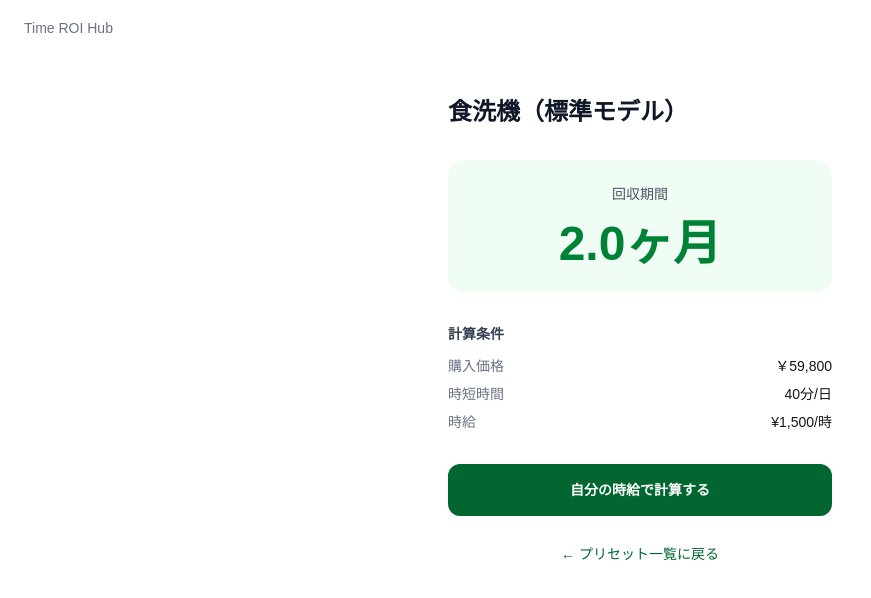
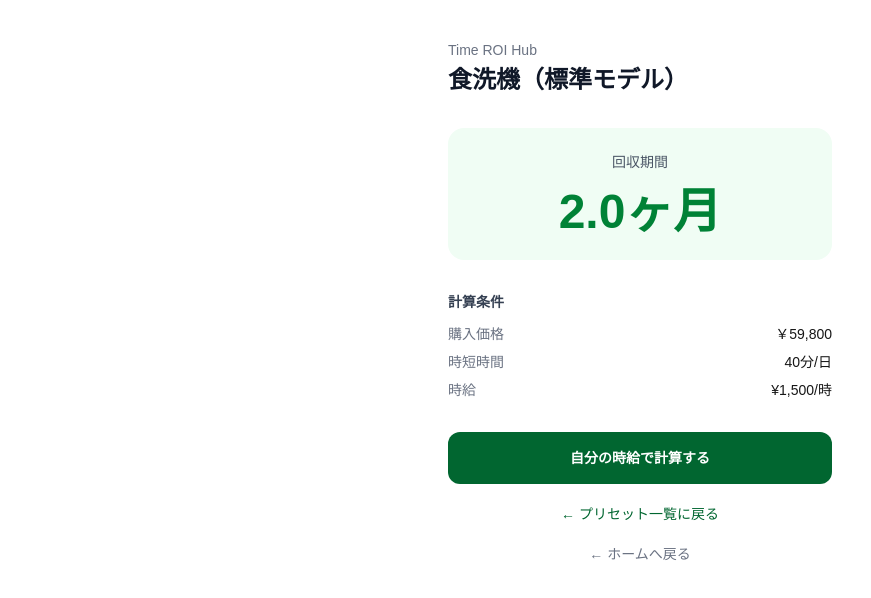
Before and after one commit to nagi558/Time-ROI-Hub, a Next.js app: page /presets/dishwasher in a window 1280 px wide. Shown: the top 598 px of the page, without its empty margins (0-871 px from the left). Built offline with nearby package versions, Linux system fonts and the light colour scheme.

Commit message:
feat: 各ページにホームへ戻るボタンを追加

```diff
--- a/src/app/calculate/page.tsx
+++ b/src/app/calculate/page.tsx
@@ -92,7 +92,7 @@ function CalculateForm() {
         </div>
       </div>
 
-      <div className="flex flex-col gap-3">
+      <div className="flex flex-col gap-1">
         <button
           onClick={handleSubmit}
           className="w-full py-4 bg-green-800 text-white text-sm font-semibold rounded-xl hover:bg-green-900 transition-colors"
@@ -105,6 +105,12 @@ function CalculateForm() {
         >
           プリセットから選ぶ ›
         </Link>
+        <Link
+          href="/"
+          className="w-full text-center text-sm text-gray-500 font-medium"
+        >
+          ← ホームへ戻る
+        </Link>
       </div>
     </div>
   )
@@ -115,6 +121,7 @@ export default function CalculatePage() {
     <main className="flex flex-col items-center min-h-screen px-6 py-10 bg-white">
       <div className="w-full max-w-sm flex flex-col gap-8">
         <div className="flex flex-col gap-1">
+          <p className="text-sm text-gray-500">Time ROI Hub</p>
           <h1 className="text-2xl font-bold text-gray-900">
             投資回収シミュレーション
           </h1>
--- a/src/app/layout.tsx
+++ b/src/app/layout.tsx
@@ -1,7 +1,6 @@
 import type { Metadata } from 'next'
 import { Geist } from 'next/font/google'
 import './globals.css'
-import Header from '@/components/layout/Header'
 
 const geistSans = Geist({
   variable: '--font-geist-sans',
@@ -29,7 +28,6 @@ export default function RootLayout({
   return (
     <html lang="ja" className={`${geistSans.variable} h-full antialiased`}>
       <body className="min-h-full flex flex-col">
-        <Header />
         {children}
       </body>
     </html>
--- a/src/app/presets/[slug]/page.tsx
+++ b/src/app/presets/[slug]/page.tsx
@@ -39,6 +39,7 @@ export default async function PresetDetailPage({ params }: Props) {
     <main className="flex flex-col items-center min-h-screen px-6 py-10 bg-white">
       <div className="w-full max-w-sm flex flex-col gap-8">
         <div className="flex flex-col gap-1">
+          <p className="text-sm text-gray-500">Time ROI Hub</p>
           <h1 className="text-2xl font-bold text-gray-900">{preset.name}</h1>
         </div>
 
@@ -69,7 +70,7 @@ export default async function PresetDetailPage({ params }: Props) {
           </div>
         </div>
 
-        <div className="flex flex-col gap-3">
+        <div className="flex flex-col gap-1">
           <Link
             href={`/calculate?price=${preset.defaultPrice}&time=${preset.timeSavedPerDay}`}
             className="w-full py-4 bg-green-800 text-white text-center text-sm font-semibold rounded-xl hover:bg-green-900 transition-colors"
@@ -82,6 +83,12 @@ export default async function PresetDetailPage({ params }: Props) {
           >
             ← プリセット一覧に戻る
           </Link>
+          <Link
+            href="/"
+            className="w-full text-center text-sm text-gray-500 font-medium"
+          >
+            ← ホームへ戻る
+          </Link>
         </div>
       </div>
     </main>
--- a/src/app/presets/page.tsx
+++ b/src/app/presets/page.tsx
@@ -15,6 +15,7 @@ export default function PresetsPage() {
     <main className="flex flex-col items-center min-h-screen px-6 py-10 bg-white">
       <div className="w-full max-w-sm flex flex-col gap-8">
         <div className="flex flex-col gap-1">
+          <p className="text-sm text-gray-500">Time ROI Hub</p>
           <h1 className="text-2xl font-bold text-gray-900">
             人気の家電プリセット
           </h1>
@@ -45,12 +46,20 @@ export default function PresetsPage() {
           })}
         </div>
 
+        <div className="flex flex-col gap-1">
           <Link
             href="/calculate"
             className="w-full py-4 bg-green-800 text-white text-center text-sm font-semibold rounded-xl hover:bg-green-900 transition-colors"
           >
             自分の条件で計算する
           </Link>
+          <Link
+            href="/"
+            className="w-full py-4 text-center text-sm text-gray-500 font-medium"
+          >
+            ← ホームへ戻る
+          </Link>
+        </div>
       </div>
     </main>
   )
--- a/src/app/result/page.tsx
+++ b/src/app/result/page.tsx
@@ -68,6 +68,7 @@ export default async function ResultPage({ searchParams }: Props) {
     <main className="flex flex-col items-center min-h-screen px-6 py-10 bg-white">
       <div className="w-full max-w-sm flex flex-col gap-8">
         <div className="flex flex-col gap-1">
+          <p className="text-sm text-gray-500">Time ROI Hub</p>
           <h1 className="text-2xl font-bold text-gray-900">計算結果</h1>
         </div>
 
@@ -128,6 +129,12 @@ export default async function ResultPage({ searchParams }: Props) {
           >
             別の条件で計算する
           </Link>
+          <Link
+            href="/"
+            className="w-full text-center text-sm text-gray-500 font-medium"
+          >
+            ← ホームへ戻る
+          </Link>
         </div>
       </div>
     </main>
--- a/src/components/layout/Header.tsx
+++ /dev/null
@@ -1,11 +0,0 @@
-import Link from 'next/link'
-
-export default function Header() {
-  return (
-    <header className="w-full px-6 py-4">
-      <Link href="/" className="text-sm text-gray-500 hover:text-gray-700">
-        Time ROI Hub
-      </Link>
-    </header>
-  )
-}
```
Lines whose indentation alone changed are shown as unchanged.
